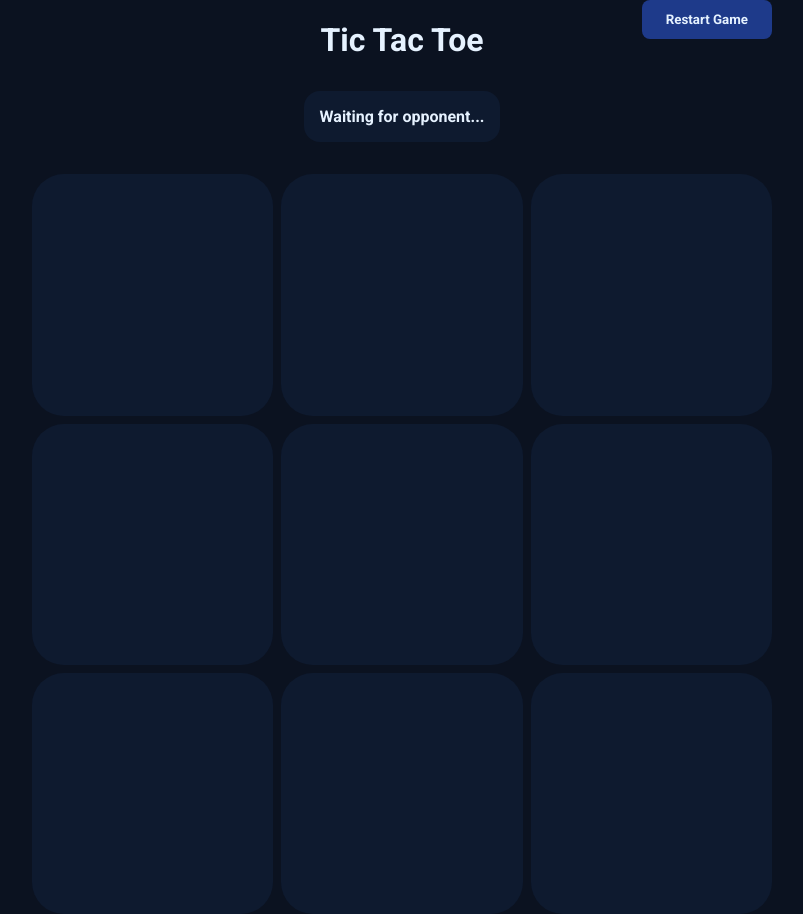
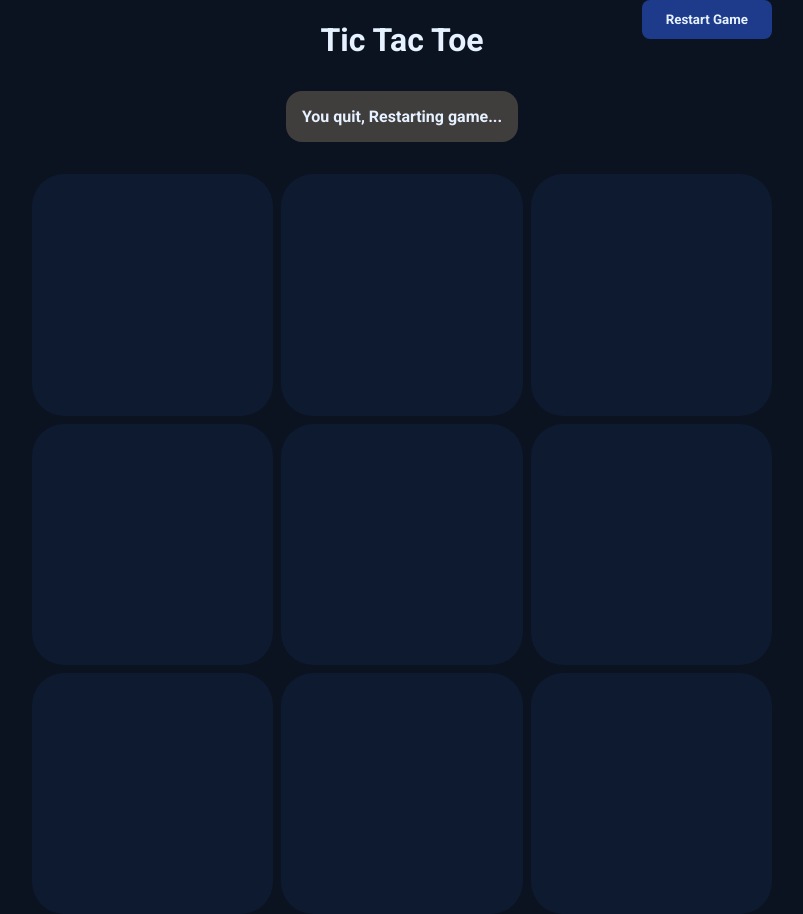
Before and after one commit to madhih05/TicTacToe, a website: page public/index.html in a window 1280 px wide. Both pictures are taken after a click on the button "Restart Game". Shown: the whole page, without its empty margins (238-1041 px from the left). Drawn offline with nearby package versions, Linux system fonts and the light colour scheme; no server answers.

Commit message:
made restart button work

```diff
--- a/public/index.html
+++ b/public/index.html
@@ -12,7 +12,7 @@
 
 <body>
     <div class="container">
-        <button class="restart-btn" onclick="cellReset(200)">Restart Game</button>
+        <button class="restart-btn" onclick="restartgame()">Restart Game</button>
         <h1>Tic Tac Toe</h1>
         <p class="announcement">Waiting for opponent...</p>
         <div class="board">
--- a/public/script.js
+++ b/public/script.js
@@ -48,6 +48,13 @@ async function handleCellClick(clickedCellEvent) {
         marker: playerMarker,
     });
 }
+
+restartgame = async () => {
+    statusDisplay.classList.toggle("draw-win");
+    statusDisplay.innerHTML = "You quit, Restarting game...";
+    await sleep(2000);
+    window.location.reload();
+};
 
 cells.forEach((cell) => cell.addEventListener("click", handleCellClick));
 
--- a/server.js
+++ b/server.js
@@ -121,6 +121,7 @@ io.on("connection", (socket) => {
                 ? room.players[1]
                 : room.players[0];
         io.to(opponentSocketId).emit("opponent disconnected");
+        delete rooms[roomID];
 
         // Handle user disconnection logic here
     });
```
